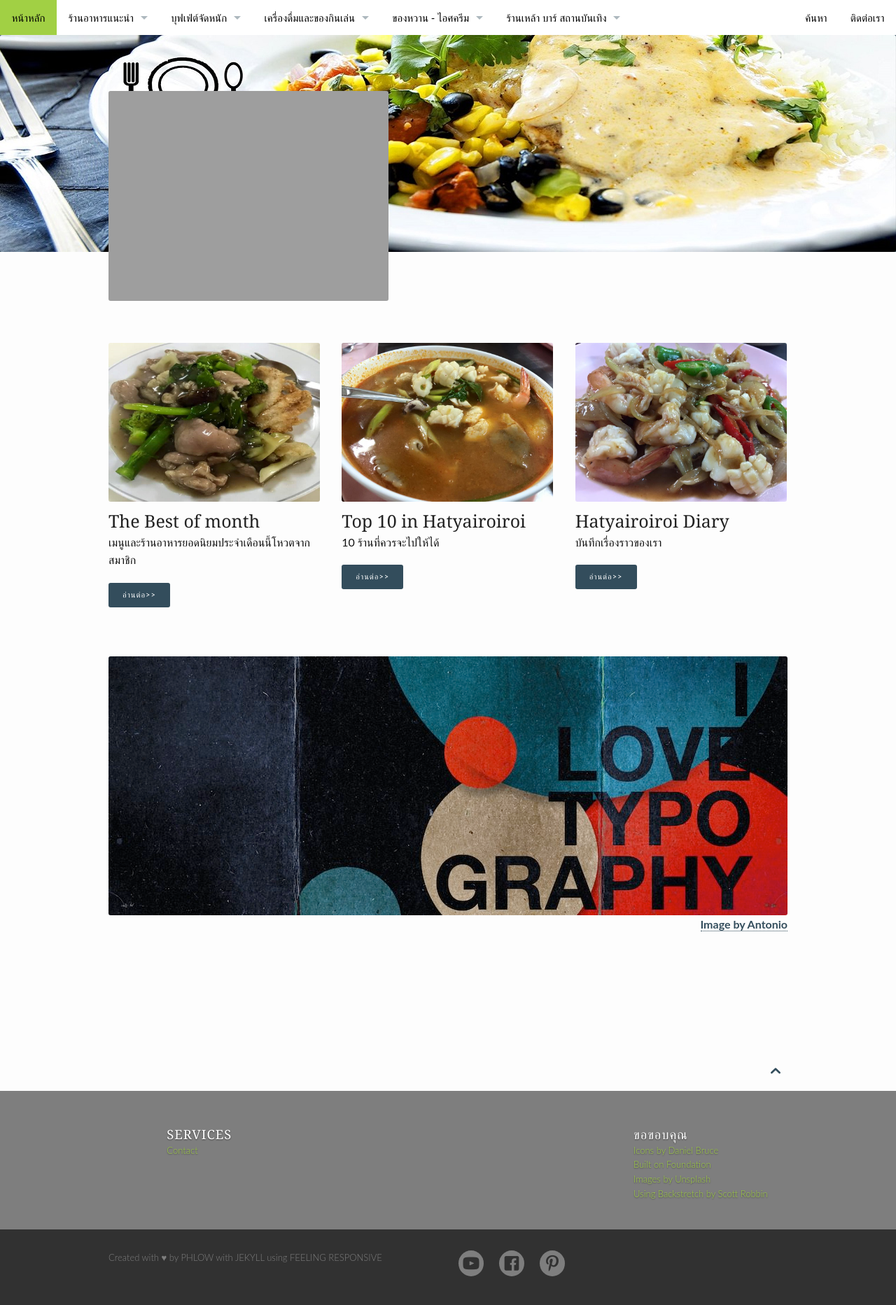
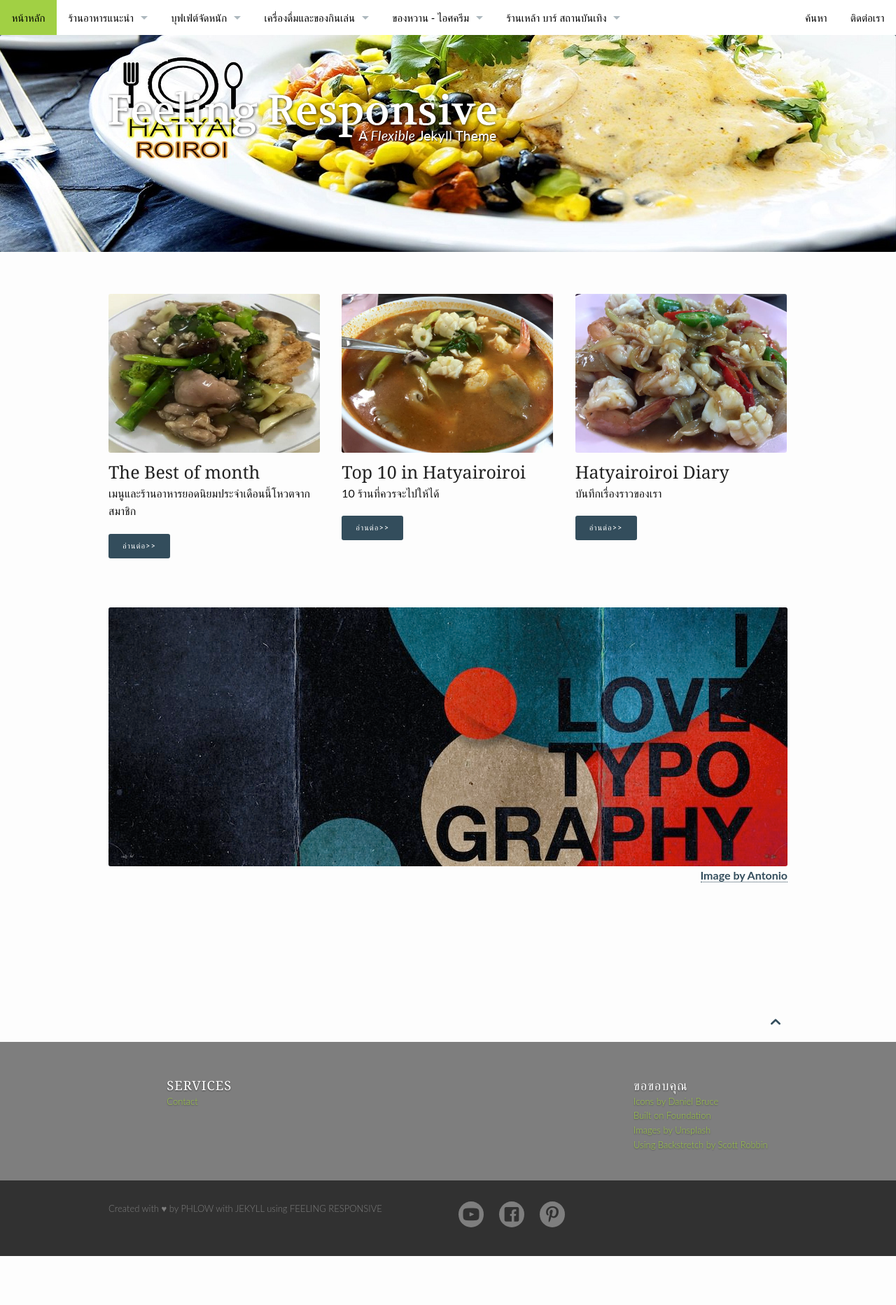
Before and after one commit to hatyairoiroi/hatyairoiroi.github.io, a Jekyll site: the page built from index.md, in a window 1280 px wide. Shown: the whole page at 70% size. Built offline with Jekyll 4.4.1, drawn with Linux system fonts in a browser that asks for light colours; after the commit the page ends 1795 px from its top, so only the background shows below that.

Commit message:
Update _config.yml

```diff
--- a/_config.yml
+++ b/_config.yml
@@ -38,7 +38,7 @@ urlimg: "https://hatyairoiroi.github.io/images/"
 
 
 # Logo size is 600x80 pixels
-logo: "logo"
+logo: "logo.png"
 
 # Paginates all X entries
 paginate: 5
```
